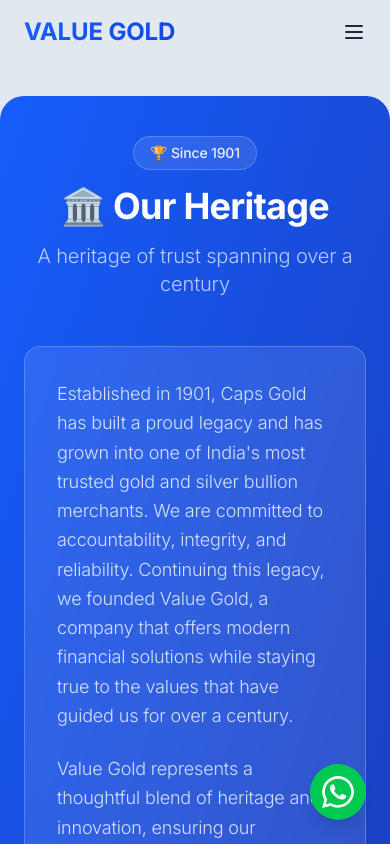
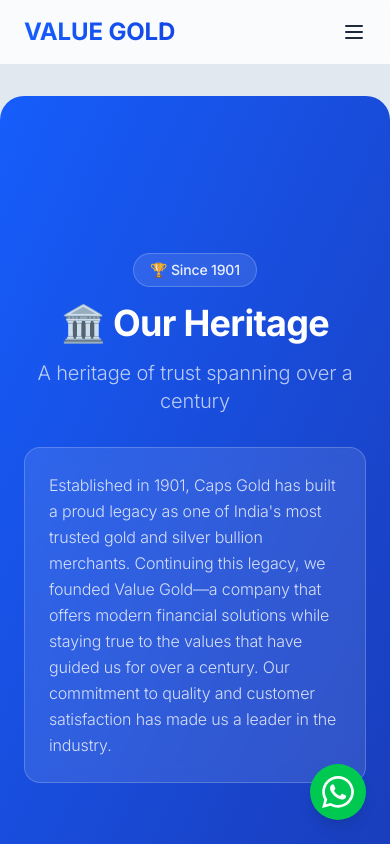
Before and after one commit to ShaikYakoub/value-gold, a Next.js app: page /legacy in a window 390 px wide. Shown: the top 844 px of the page. Built offline with nearby package versions, Linux system fonts and the light colour scheme.

Commit message:
Final UX improvements: 100vh mobile heroes, swipeable slider, navbar blur, responsive management cards

```diff
--- a/src/app/branches/page.tsx
+++ b/src/app/branches/page.tsx
@@ -11,7 +11,7 @@
       <Navbar />
       <main className="pt-20">
         {/* Hero Section */}
-        <section className="relative h-[400px] bg-gradient-to-br from-blue-600 to-blue-800 dark:from-amber-600 dark:to-amber-800 flex items-center justify-center">
+        <section className="relative min-h-screen md:min-h-[400px] bg-gradient-to-br from-blue-600 to-blue-800 dark:from-amber-600 dark:to-amber-800 flex items-center justify-center">
           <div className="text-center text-white px-6 max-w-4xl">
             <div className="text-6xl mb-4">📍</div>
             <span className="inline-block px-4 py-1.5 bg-white/10 dark:bg-amber-400/20 text-white/90 dark:text-amber-100 text-sm font-medium rounded-full mb-4 border border-white/20 dark:border-amber-400/40">🏢 <span className="font-semibold">19+</span> Locations</span>
--- a/src/app/page.tsx
+++ b/src/app/page.tsx
@@ -19,7 +19,7 @@
 
       <main className="pt-20">
         {/* Hero Section */}
-        <section className="min-h-[90vh] flex flex-col items-center justify-center text-center px-6 bg-white dark:bg-black">
+        <section className="min-h-screen md:min-h-[90vh] flex flex-col items-center justify-center text-center px-6 bg-white dark:bg-black">
           <div className="max-w-4xl mx-auto space-y-6">
             {/* Badge */}
             <div className="inline-block">
@@ -43,7 +43,7 @@
             {/* CTAs */}
             <div className="flex flex-col sm:flex-row gap-4 justify-center pt-4">
               <a
-                href="#sell-gold-calculator"
+                href="/sell-gold#form"
                 className="px-8 py-4 bg-blue-600 hover:bg-blue-700 dark:bg-amber-500 dark:hover:bg-amber-400 text-white dark:text-gray-900 font-bold rounded-lg shadow-lg hover:shadow-xl transition-all text-lg"
               >
                 Sell Gold Now
--- a/src/app/release-gold/page.tsx
+++ b/src/app/release-gold/page.tsx
@@ -35,7 +35,7 @@
       <Navbar />
       <main className="pt-20">
         {/* Hero Section */}
-        <section className="relative h-[500px] bg-gradient-to-br from-blue-600 to-blue-800 dark:from-amber-600 dark:to-amber-800 flex items-center justify-center">
+        <section className="relative min-h-screen md:min-h-[500px] bg-gradient-to-br from-blue-600 to-blue-800 dark:from-amber-600 dark:to-amber-800 flex items-center justify-center">
           <div className="text-center text-white px-6 max-w-4xl">
             <div className="text-6xl mb-4">🔓</div>
             <span className="inline-block px-4 py-1.5 bg-white/10 dark:bg-amber-400/20 text-white/90 dark:text-amber-100 text-sm font-medium rounded-full mb-4 border border-white/20 dark:border-amber-400/40">⭐ <span className="font-semibold">120+</span> Years of Trust</span>
--- a/src/app/sell-gold/page.tsx
+++ b/src/app/sell-gold/page.tsx
@@ -33,7 +33,7 @@
       <Navbar />
       <main className="pt-20">
         {/* Hero Section */}
-        <section className="relative h-[500px] bg-gradient-to-br from-blue-600 to-blue-800 dark:from-amber-600 dark:to-amber-800 flex items-center justify-center">
+        <section className="relative min-h-screen md:min-h-[500px] bg-gradient-to-br from-blue-600 to-blue-800 dark:from-amber-600 dark:to-amber-800 flex items-center justify-center">
           <div className="text-center text-white px-6 max-w-4xl">
             <div className="text-6xl mb-4">💰</div>
             <span className="inline-block px-4 py-1.5 bg-white/10 dark:bg-amber-400/20 text-white/90 dark:text-amber-200 text-sm font-medium rounded-full mb-4 border border-white/20 dark:border-amber-400/40">⭐ 120+ Years of Trust & Excellence</span>
--- a/src/components/Navbar.tsx
+++ b/src/components/Navbar.tsx
@@ -81,10 +81,10 @@
 
   return (
     <nav
-      className={`fixed top-0 left-0 right-0 z-50 transition-all duration-300 ${
+      className={`fixed top-0 left-0 right-0 z-50 transition-all duration-300 bg-white/80 dark:bg-black/80 backdrop-blur-md ${
         scrolled
-          ? "bg-background/80 dark:bg-background/90 backdrop-blur-md shadow-md border-b border-secondary dark:border-secondary"
-          : "bg-transparent"
+          ? "shadow-md border-b border-blue-100/50 dark:border-amber-500/20"
+          : ""
       }`}
     >
       <div className="max-w-7xl mx-auto px-6 py-4">
--- a/src/components/OurLegacy2.tsx
+++ b/src/components/OurLegacy2.tsx
@@ -2,19 +2,16 @@
   return (
     <div className="contents">
       {/* Heritage Section */}
-      <section className="relative py-10 bg-gradient-to-br from-blue-600 to-blue-800 dark:from-amber-600 dark:to-amber-800">
-        <div className="max-w-7xl mx-auto px-6">
-          <div className="text-center text-white mb-12">
+      <section className="relative min-h-screen md:min-h-auto py-10 md:py-10 bg-gradient-to-br from-blue-600 to-blue-800 dark:from-amber-600 dark:to-amber-800 flex items-center">
+        <div className="max-w-7xl mx-auto px-6 w-full">
+          <div className="text-center text-white mb-8">
             <span className="inline-block px-4 py-1.5 bg-white/10 dark:bg-amber-400/20 text-white/90 dark:text-amber-100 text-sm font-medium rounded-full mb-4 border border-white/20 dark:border-amber-400/40">🏆 Since 1901</span>
             <h2 className="text-4xl md:text-5xl font-bold mb-4">🏛️ Our Heritage</h2>
             <p className="text-xl text-white/70 font-light">A heritage of trust spanning over a century</p>
           </div>
-          <div className="max-w-4xl mx-auto bg-white/10 backdrop-blur-sm rounded-2xl p-8 md:p-12 border border-white/20 dark:border-amber-400/30">
-            <p className="text-lg text-white/80 leading-relaxed mb-6 font-light">
-              Established in 1901, Caps Gold has built a proud legacy and has grown into one of India&apos;s most trusted gold and silver bullion merchants. We are committed to accountability, integrity, and reliability. Continuing this legacy, we founded Value Gold, a company that offers modern financial solutions while staying true to the values that have guided us for over a century.
-            </p>
-            <p className="text-lg text-white/80 leading-relaxed font-light">
-              Value Gold represents a thoughtful blend of heritage and innovation, ensuring our customers receive solutions that meet their changing needs. Our long-standing expertise in gold transactions has helped position Value Gold as a reliable and preferred choice for individuals looking to sell gold for instant money. Our commitment to quality and customer satisfaction has made us a leader in the industry.
+          <div className="max-w-3xl mx-auto bg-white/10 backdrop-blur-sm rounded-2xl p-6 md:p-10 border border-white/20 dark:border-amber-400/30">
+            <p className="text-base md:text-lg text-white/80 leading-relaxed font-light">
+              Established in 1901, Caps Gold has built a proud legacy as one of India&apos;s most trusted gold and silver bullion merchants. Continuing this legacy, we founded Value Gold—a company that offers modern financial solutions while staying true to the values that have guided us for over a century. Our commitment to quality and customer satisfaction has made us a leader in the industry.
             </p>
           </div>
         </div>
@@ -116,9 +113,9 @@
               },
             ].map((person, index) => (
               <div key={index} className="bg-white dark:bg-gray-800 rounded-2xl p-8 border border-blue-200 dark:border-amber-500/30">
-                <div className="flex items-start gap-6">
-                  <div className="text-6xl">{person.image}</div>
-                  <div className="flex-1">
+                <div className="flex flex-col md:flex-row items-start gap-6">
+                  <div className="text-6xl mx-auto md:mx-0">{person.image}</div>
+                  <div className="flex-1 text-center md:text-left">
                     <h4 className="text-xl font-semibold text-gray-900 dark:text-white mb-1">
                       {person.name}
                     </h4>
```
Also changed, not shown: src/components/HeroSlider.tsx (+27 -2 lines).
